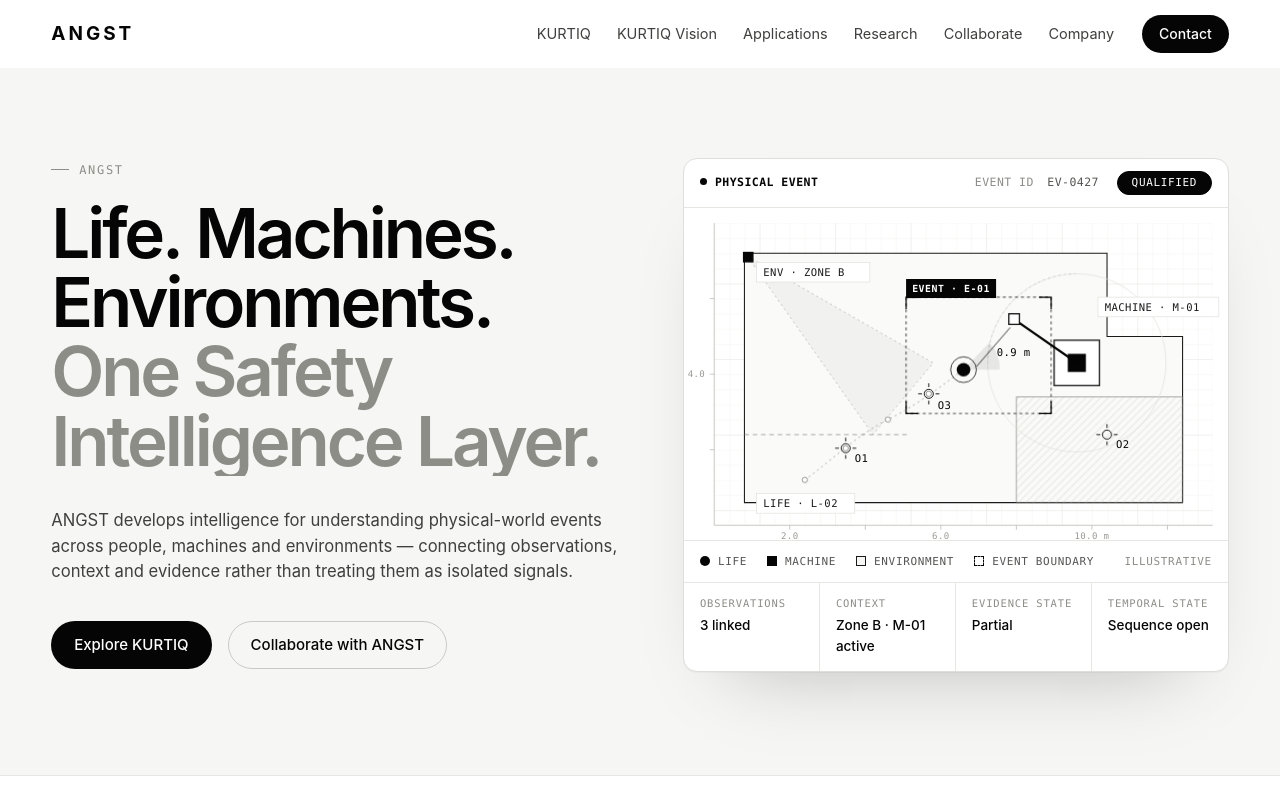
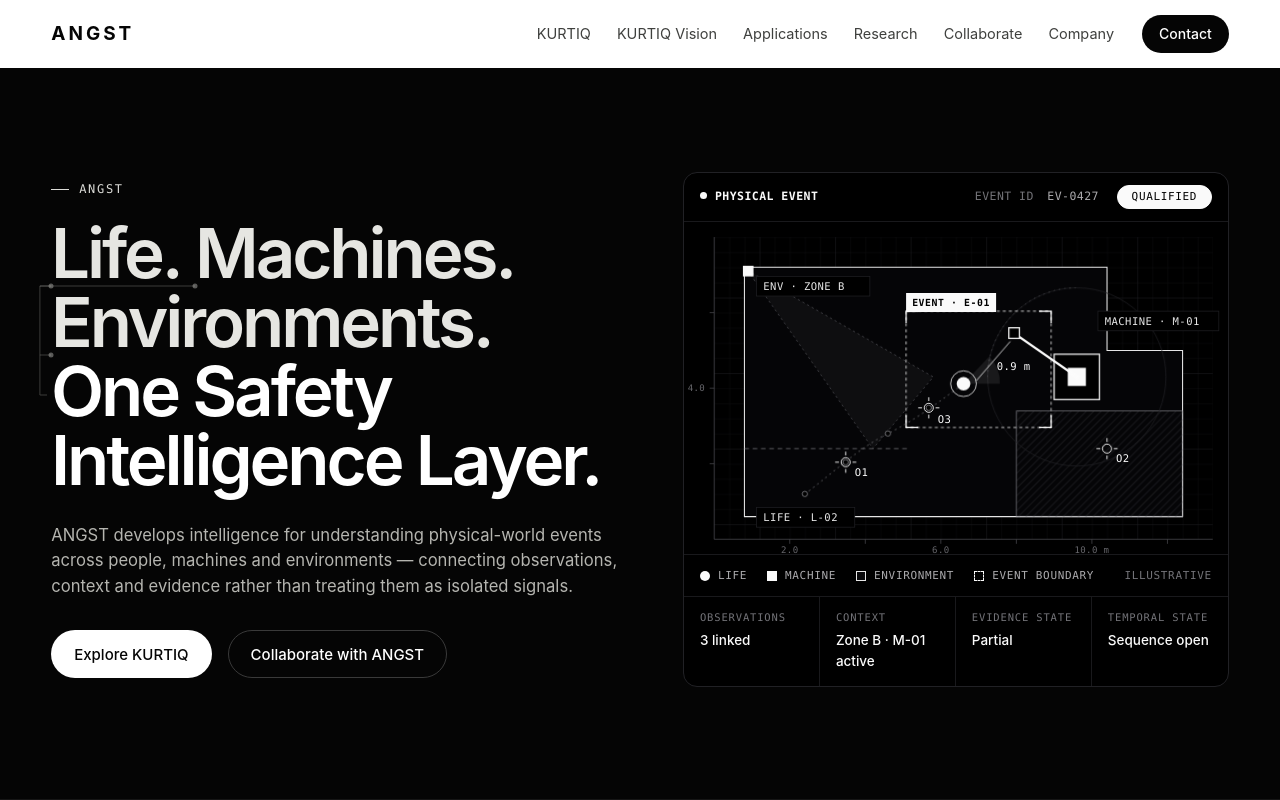
Before and after one commit to camilo1813/angst-website, an Astro site: page / in a window 1280 px wide. Shown: the top 800 px of the page. Built offline with nearby package versions, Linux system fonts and the light colour scheme; Astro itself is replaced by a stand-in of ours.

Commit message:
Phase 1: cinematic hero motion

```diff
--- a/src/pages/index.astro
+++ b/src/pages/index.astro
@@ -65,6 +65,7 @@ const matrix = [
     <section class="hero" data-hero aria-labelledby="hero-title">
       <div class="wrap hero__grid">
         <div class="hero__copy">
+          <svg class="hx-conv" aria-hidden="true" focusable="false"></svg>
           <p class="eyebrow hx-eyebrow">ANGST</p>
           <h1 id="hero-title" class="display">
             <span class="hx-w hx-w--life">Life.</span> <span class="hx-w hx-w--mach">Machines.</span> <span class="hx-w hx-w--env">Environments.</span>
@@ -76,8 +77,8 @@ const matrix = [
             signals.
           </p>
           <div class="actions hx-actions">
-            <a class="btn btn--dark" href="#kurtiq">Explore KURTIQ</a>
-            <a class="btn btn--line" href="#collaborate">Collaborate with ANGST</a>
+            <a class="btn btn--light" href="#kurtiq">Explore KURTIQ</a>
+            <a class="btn btn--line-inv" href="#collaborate">Collaborate with ANGST</a>
           </div>
         </div>
 
--- a/src/scripts/hero.ts
+++ b/src/scripts/hero.ts
@@ -1,30 +1,75 @@
 /**
- * Hero controller. The observation sequence itself is pure CSS (it plays once on load and
- * ends in the final state). This only schedules the quiet 1px scan: once every 8s while the
- * hero is meaningfully visible and the tab is shown.
+ * Hero controller. The cinematic opening itself is CSS (plays once on first load and
+ * ends in the final state). This file only:
+ *  - draws the decorative convergence geometry (Life · Machines · Environments → the answer)
+ *    and reveals it at 2.8s;
+ *  - schedules the quiet 1px panel scan (~every 8s while visible, paused on hidden tab);
+ *  - on a later return, gives a small re-activation instead of replaying the intro.
  */
 import { motionReady, onTabVisibility, prefersReducedMotion, replayClass, watch } from '../lib/motion';
 
 const hero = document.querySelector<HTMLElement>('[data-hero]');
 const field = hero?.querySelector<HTMLElement>('.console__field');
+const copy = hero?.querySelector<HTMLElement>('.hero__copy');
+const svg = hero?.querySelector<SVGSVGElement>('.hx-conv');
 
-if (hero && field && motionReady()) {
+if (hero && field && copy && svg && motionReady()) {
+  // ---- convergence geometry (layout positions only: transforms never affect offsets) ----
+  const pos = (el: HTMLElement) => {
+    let x = 0, y = 0, n: HTMLElement | null = el;
+    while (n && n !== copy) {
+      x += n.offsetLeft;
+      y += n.offsetTop;
+      n = n.offsetParent as HTMLElement | null;
+    }
+    return { x, y, w: el.offsetWidth, h: el.offsetHeight };
+  };
+  const draw = () => {
+    const words = ['life', 'mach', 'env'].map((k) => hero.querySelector<HTMLElement>(`.hx-w--${k}`)!);
+    const answer = hero.querySelector<HTMLElement>('.hx-muted')!;
+    const fs = parseFloat(getComputedStyle(words[0]).fontSize);
+    const spine = -Math.max(10, Math.min(18, fs * 0.16));
+    const nodes = words.map((w) => {
+      const p = pos(w);
+      return { x: p.x, y: Math.round(p.y + p.h * 0.97) };
+    });
+    const a = pos(answer);
+    const end = { x: a.x - 4, y: Math.round(a.y + Math.min(a.h, fs) * 0.55) };
+    const d = (x: number) => x.toFixed(1);
+    let out = '';
+    for (const n of nodes) {
+      out += `<path pathLength="1" d="M${d(n.x)} ${n.y}H${d(spine)}"/><circle cx="${d(n.x)}" cy="${n.y}" r="2.5"/>`;
+    }
+    out += `<path class="spine" pathLength="1" d="M${d(spine)} ${nodes[0].y}V${end.y}H${d(end.x)}"/>`;
+    svg.innerHTML = out;
+  };
+  draw();
+  let rz = 0;
+  window.addEventListener('resize', () => {
+    clearTimeout(rz);
+    rz = window.setTimeout(draw, 150);
+  });
+  const CONVERGE_AT = 2800;
+  window.setTimeout(() => hero.classList.add('is-converge'), Math.max(0, CONVERGE_AT - performance.now()));
+
+  // ---- quiet scan + return behaviour ----
   const EVERY = 8000;
   let timer = 0;
   let inView = false;
+  let visits = 0;
   let tabShown = !document.hidden;
 
   const halt = () => {
     clearTimeout(timer);
     field.classList.remove('is-scan');
   };
-  const schedule = () => {
+  const schedule = (first = EVERY) => {
     clearTimeout(timer);
     if (!inView || !tabShown || prefersReducedMotion()) return;
     timer = window.setTimeout(() => {
       replayClass(field, 'is-scan');
       schedule();
-    }, EVERY);
+    }, first);
   };
 
   watch(hero, {
@@ -32,7 +77,12 @@ if (hero && field && motionReady()) {
     leave: 0.1,
     onEnter: () => {
       inView = true;
-      schedule();
+      visits += 1;
+      if (visits > 1 && !prefersReducedMotion()) {
+        // Returning visitor: no full intro — a small re-activation and an immediate scan.
+        replayClass(hero, 'is-return');
+        schedule(250);
+      } else schedule();
     },
     onLeave: () => {
       inView = false;
--- a/src/styles/site.css
+++ b/src/styles/site.css
@@ -1079,101 +1079,177 @@ main { padding-top: var(--hdr); }
 }
 
 /* =====================================================================
-   PHASE 1 — Hero observation motion
-   Everything below runs only under .motion-ready (set before first paint)
-   and with no reduced-motion preference. The default markup IS the final
-   state, so no-JS / reduced-motion visitors see the complete hero.
+   PHASE 1 — Cinematic hero (darkness → Life → Machines → Environments →
+   relationships → One Safety Intelligence Layer). The markup's default styles
+   ARE the final hero: no-JS and reduced-motion visitors see it settled.
+   Sequence runs only under .motion-ready (set before first paint).
    ===================================================================== */
-.hx-pill { display: inline-grid; justify-items: center; align-items: center; }
+
+/* ---- final dark hero (static) ---- */
+.hero {
+  background: var(--black);
+  color: var(--ev-supported);
+  border-bottom: 1px solid #161616;
+  min-height: calc(100vh - var(--hdr));
+  min-height: calc(100svh - var(--hdr));
+  display: flex;
+  align-items: center;
+}
+.hero > .wrap { width: 100%; }
+.hero .eyebrow { color: #dcdcd8; }
+.hero .display { font-size: min(clamp(2.35rem, 5.4vw, 4.9rem), 9.4vh); }
+@media (min-width: 961px) {
+  /* height-aware spacing so the whole hero (incl. CTA) fits short laptop screens such as 1536×730 */
+  .hero { padding-block: clamp(32px, min(7vw, 6.5vh), 112px) clamp(40px, min(8vw, 7.5vh), 124px); }
+  .hero .lead { margin-top: min(32px, 3.4vh); }
+  .hero .actions { margin-top: min(36px, 3.8vh); }
+}
+.hero .lead { color: #b5b5b0; }
+.hx-w { display: inline-block; color: #e6e6e2; transform-origin: 0 60%; }
+.hero .hx-muted { color: #ffffff; transform-origin: 0 50%; }
+.hero__copy { position: relative; }
+.hx-conv { position: absolute; left: 0; top: 0; width: 1px; height: 1px; overflow: visible; pointer-events: none; }
+.hx-conv path { fill: none; stroke: #8d8d88; stroke-width: 1; }
+.hx-conv circle { fill: #d9d9d4; }
+/* the event panel becomes a dark instrument (monochrome inversion keeps every tone relation) */
+.hero .console { filter: invert(1); border-color: #dededa; box-shadow: none; }
+.hx-pill { display: inline-grid; justify-items: center; align-items: center; background: var(--black); color: var(--white); border-color: var(--black); }
 .hx-st { grid-area: 1 / 1; }
-.hx-st--1, .hx-st--2 { visibility: hidden; }      /* final state: QUALIFIED */
-.hx-pill { background: var(--black); color: var(--white); border-color: var(--black); }
-.hx-w { position: relative; }
+.hx-st--1, .hx-st--2 { visibility: hidden; }
 .console__field { position: relative; }
 .console__scan { position: absolute; inset: 0; pointer-events: none; opacity: 0; }
 .console__scan::before { content: ''; position: absolute; top: 0; bottom: 0; left: 0; width: 1px; background: var(--evl-probable); opacity: 0.55; }
+@media (max-width: 600px) {
+  .hx-w { display: block; width: max-content; }   /* mobile: each term on its own line, its own emergence */
+}
 
 @media (prefers-reduced-motion: no-preference) {
-  /* --- hero copy: tone resolves (inactive → supported), marks appear and leave --- */
-  .motion-ready .hx-eyebrow { animation: hx-fadetone 0.4s var(--ease-std) 0.2s both; }
-  .motion-ready .hx-w { animation: hx-tone 0.4s var(--ease-std) both; }
-  .motion-ready .hx-w--life { animation-delay: 0.6s; }
-  .motion-ready .hx-w--mach { animation-delay: 1s; animation-duration: 0.3s; }
-  .motion-ready .hx-w--env { animation-delay: 1.3s; animation-duration: 0.3s; }
+  /* whole hero: barely perceptible approach */
+  .motion-ready .hero__grid { animation: hx-approach 2.4s var(--ease-settle) both; }
 
-  /* Life — organic presence: one soft pulse beside the word */
+  /* ANGST — present, subdued, reaches off-white during convergence */
+  .motion-ready .hero .eyebrow { animation: hx-angst 0.6s var(--ease-std) 2.8s both; }
+
+  /* Life · Machines · Environments — each emerges (scale + tone), then all settle together */
+  .motion-ready .hx-w {
+    animation: hx-emerge var(--d, 0.8s) var(--ease-settle) var(--at) both, hx-settle 0.4s var(--ease-std) 2.4s forwards;
+  }
+  .motion-ready .hx-w--life { --at: 0.3s; --d: 0.8s; --s0: 0.92; --s1: 1.075; }
+  .motion-ready .hx-w--mach { --at: 1s; --d: 0.75s; --s0: 0.94; --s1: 1.065; }
+  .motion-ready .hx-w--env { --at: 1.7s; --d: 0.8s; --s0: 0.95; --s1: 1.055; }
+
+  /* Life — organic presence pulse at its peak */
   .motion-ready .hx-w--life::after {
-    content: ''; position: absolute; right: -0.17em; top: 0.18em;
+    content: ''; position: absolute; right: -0.2em; top: 0.2em;
     width: max(5px, 0.065em); height: max(5px, 0.065em); border-radius: 50%;
-    background: var(--evl-supported); opacity: 0; pointer-events: none;
-    animation: hx-presence 1.3s var(--ease-settle) 0.6s both;
+    background: #ffffff; opacity: 0; pointer-events: none;
+    animation: hx-presence 1.1s var(--ease-settle) 0.62s both;
   }
-  /* Machines — deterministic alignment: a tick steps into register above the word */
+  /* Machines — a tick snaps into register (stepped, deterministic) */
   .motion-ready .hx-w--mach::before,
   .motion-ready .hx-w--mach::after {
-    content: ''; position: absolute; left: 0.02em; background: var(--evl-supported); opacity: 0; pointer-events: none;
-    animation: hx-align 1.05s steps(4, end) 1s both;
+    content: ''; position: absolute; left: 0.02em; background: #ffffff; opacity: 0; pointer-events: none;
+    animation: hx-align 0.9s steps(4, end) 1.3s both;
   }
-  .motion-ready .hx-w--mach::before { top: -0.06em; width: 0.42em; height: 1px; }
-  .motion-ready .hx-w--mach::after { top: -0.14em; width: 1px; height: 0.09em; }
-  /* Environments — spatial: registration corners settle around the word */
+  .motion-ready .hx-w--mach::before { top: -0.07em; width: 0.42em; height: 1px; }
+  .motion-ready .hx-w--mach::after { top: -0.15em; width: 1px; height: 0.09em; }
+  @media (max-width: 600px) {
+    /* stacked terms: the alignment tick comes in from the left margin instead of above */
+    .motion-ready .hx-w--mach::before { top: 0.5em; left: -0.34em; width: 0.22em; }
+    .motion-ready .hx-w--mach::after { top: 0.42em; left: -0.1em; height: 0.16em; }
+  }
+  /* Environments — registration corners settle around the term */
   .motion-ready .hx-w--env::before,
   .motion-ready .hx-w--env::after {
-    content: ''; position: absolute; top: 0.04em; width: 0.16em; height: 0.16em;
-    border: 0 solid var(--evl-supported); opacity: 0; pointer-events: none;
-    animation: hx-register 1.1s var(--ease-settle) 1.3s both;
+    content: ''; position: absolute; top: 0.02em; width: 0.16em; height: 0.16em;
+    border: 0 solid #ffffff; opacity: 0; pointer-events: none;
+    animation: hx-register 1s var(--ease-settle) 2s both;
   }
-  .motion-ready .hx-w--env::before { left: -0.07em; border-left-width: 1px; border-top-width: 1px; --dx: -5px; }
-  .motion-ready .hx-w--env::after { right: -0.07em; border-right-width: 1px; border-top-width: 1px; --dx: 5px; }
+  .motion-ready .hx-w--env::before { left: -0.08em; border-left-width: 1px; border-top-width: 1px; --dx: -5px; }
+  .motion-ready .hx-w--env::after { right: -0.08em; border-right-width: 1px; border-top-width: 1px; --dx: 5px; }
 
-  /* "One Safety Intelligence Layer." resolves last, with a hard clip edge (no gradient blend) */
-  .motion-ready .hx-muted {
-    background: linear-gradient(90deg, var(--mid) 50%, var(--evl-inactive) 50%) 100% 0 / 200% 100% no-repeat;
-    -webkit-background-clip: text; background-clip: text; color: transparent;
-    animation: hx-edge 0.45s var(--ease-std) 2s both;
-  }
-  .motion-ready .hx-lead { animation: hx-rise 0.45s var(--ease-std) 0.45s both; }
-  .motion-ready .hx-actions { animation: hx-rise 0.45s var(--ease-std) 0.65s both; }
+  /* convergence geometry (built by hero.ts, revealed with .is-converge) */
+  .motion-ready .hx-conv path { stroke-dasharray: 1; stroke-dashoffset: 1; }
+  .motion-ready .hx-conv circle { opacity: 0; }
+  .motion-ready .hero.is-converge .hx-conv path { animation: hx-link 0.45s var(--ease-std) forwards, hx-quiet 0.6s var(--ease-std) 1.2s forwards; }
+  .motion-ready .hero.is-converge .hx-conv path.spine { animation-delay: 0.25s, 1.2s; }
+  .motion-ready .hero.is-converge .hx-conv circle { animation: hx-node 0.3s var(--ease-std) forwards, hx-quiet 0.6s var(--ease-std) 1.2s forwards; }
 
-  /* --- event panel construction (≈0.2s → 2.6s) --- */
-  .motion-ready .hx-zone { stroke-dasharray: 1; animation: hx-draw 0.4s var(--ease-std) 0.2s both; }
-  .motion-ready .hx-keys { animation: hx-in 0.3s linear 0.45s both; }
-  .motion-ready .hx-trail { animation: hx-in 0.4s linear 0.6s both; }
-  .motion-ready .hx-tp { animation: hx-in 0.15s linear both; animation-delay: calc(0.6s + var(--i) * 0.08s); }
-  .motion-ready .hx-now { animation: hx-in 0.25s var(--ease-std) 0.9s both; }
-  .motion-ready .hx-o1 { animation: hx-in 0.2s linear 0.95s both; }
-  .motion-ready .hx-machine { animation: hx-in 0.25s linear 1s both; }
-  .motion-ready .hx-arm { transform-box: view-box; transform-origin: 520px 205px; animation: hx-arm 0.35s steps(3, end) 1.05s both; }
-  .motion-ready .hx-cam { animation: hx-in 0.3s linear 1.3s both; }
-  .motion-ready .hx-ctx { animation: hx-in 0.3s linear 1.35s both; }
-  .motion-ready .hx-o2 { animation: hx-in 0.2s linear 1.45s both; }
-  .motion-ready .hx-o3 { animation: hx-in 0.2s linear 1.55s both; }
-  .motion-ready .hx-prox { stroke-dasharray: 1; animation: hx-draw 0.25s var(--ease-std) 1.6s both; }
-  .motion-ready .hx-prox-lbl { animation: hx-in 0.2s linear 1.75s both; }
-  .motion-ready .hx-ev-c { transform-box: view-box; transform-origin: 390px 195px; animation: hx-frame 0.35s var(--ease-settle) 1.7s both; }
-  .motion-ready .hx-ev-r, .motion-ready .hx-ev-tag { animation: hx-in 0.25s linear 1.85s both; }
-  .motion-ready .hx-foot dd { animation: hx-tone 0.3s var(--ease-std) both; }
-  .motion-ready .hx-foot div:nth-child(1) dd { animation-delay: 2s; }
-  .motion-ready .hx-foot div:nth-child(2) dd { animation-delay: 2.1s; }
-  .motion-ready .hx-foot div:nth-child(3) dd { animation-delay: 2.2s; }
-  .motion-ready .hx-foot div:nth-child(4) dd { animation-delay: 2.3s; }
+  /* One Safety Intelligence Layer — the answer, resolves with authority */
+  .motion-ready .hero .hx-muted { animation: hx-answer 0.7s var(--ease-settle) 3.8s both; }
 
-  /* status pill: (none) → OBSERVED 1.1s → CORRELATED 1.9s → QUALIFIED 2.5s; fixed width (stacked) */
-  .motion-ready .hx-pill { animation: hx-pill 2.6s linear both; }
-  .motion-ready .hx-st--1 { animation: hx-st1 2.6s linear both; }
-  .motion-ready .hx-st--2 { animation: hx-st2 2.6s linear both; }
-  .motion-ready .hx-st--3 { animation: hx-st3 2.6s linear both; }
+  /* lead + CTA present but quiet, settle fully at the end */
+  .motion-ready .hero .hx-lead { animation: hx-quietin 0.5s var(--ease-std) 4.5s both; --q: 0.45; }
+  .motion-ready .hero .hx-actions { animation: hx-quietin 0.5s var(--ease-std) 4.5s both; --q: 0.65; }
 
-  /* quiet observation scan — scheduled by hero.ts every 8s while visible */
+  /* event panel — faint instrument that brightens with the story */
+  .motion-ready .hero .console { animation: hx-panel 2.8s linear both; }
+  /* during LIFE */
+  .motion-ready .hx-trail { animation: hx-in 0.4s linear 0.45s both; }
+  .motion-ready .hx-tp { animation: hx-in 0.15s linear both; animation-delay: calc(0.4s + var(--i) * 0.09s); }
+  .motion-ready .hx-now { animation: hx-in 0.3s var(--ease-std) 0.75s both; }
+  .motion-ready .hx-o1 { animation: hx-in 0.2s linear 0.85s both; }
+  /* during MACHINES */
+  .motion-ready .hx-machine { animation: hx-in 0.3s linear 1.15s both; }
+  .motion-ready .hx-arm { transform-box: view-box; transform-origin: 520px 205px; animation: hx-arm 0.45s steps(3, end) 1.3s both; }
+  /* during ENVIRONMENTS */
+  .motion-ready .hx-zone { stroke-dasharray: 1; animation: hx-draw 0.5s var(--ease-std) 1.8s both; }
+  .motion-ready .hx-keys { animation: hx-in 0.3s linear 1.9s both; }
+  .motion-ready .hx-cam { animation: hx-in 0.35s linear 2s both; }
+  .motion-ready .hx-ctx { animation: hx-in 0.35s linear 2.1s both; }
+  .motion-ready .hx-o2 { animation: hx-in 0.2s linear 2.2s both; }
+  .motion-ready .hx-o3 { animation: hx-in 0.2s linear 2.3s both; }
+  /* during convergence */
+  .motion-ready .hx-prox { stroke-dasharray: 1; animation: hx-draw 0.3s var(--ease-std) 2.85s both; }
+  .motion-ready .hx-prox-lbl { animation: hx-in 0.2s linear 3s both; }
+  .motion-ready .hx-ev-c { transform-box: view-box; transform-origin: 390px 195px; animation: hx-frame 0.4s var(--ease-settle) 2.95s both; }
+  .motion-ready .hx-ev-r, .motion-ready .hx-ev-tag { animation: hx-in 0.3s linear 3.15s both; }
+  /* correlation develops */
+  .motion-ready .hx-foot dd { animation: hx-tone-l 0.3s var(--ease-std) both; }
+  .motion-ready .hx-foot div:nth-child(1) dd { animation-delay: 3.3s; }
+  .motion-ready .hx-foot div:nth-child(2) dd { animation-delay: 3.4s; }
+  .motion-ready .hx-foot div:nth-child(3) dd { animation-delay: 3.5s; }
+  .motion-ready .hx-foot div:nth-child(4) dd { animation-delay: 3.6s; }
+
+  /* status: (none) → OBSERVED 2.8s → CORRELATED 3.3s → QUALIFIED 4.0s — stacked, fixed width */
+  .motion-ready .hx-pill { animation: hx-pill 4.1s linear both; }
+  .motion-ready .hx-st--1 { animation: hx-st1 4.1s linear both; }
+  .motion-ready .hx-st--2 { animation: hx-st2 4.1s linear both; }
+  .motion-ready .hx-st--3 { animation: hx-st3 4.1s linear both; }
+
+  /* quiet observation scan (hero.ts, every ~8s while visible) and return re-activation */
   .motion-ready .console__field.is-scan .console__scan { animation: hx-scan 1.6s var(--ease-std) both; }
+  .motion-ready .hero.is-return .hx-muted { animation: hx-relume 0.9s var(--ease-std) both; }
 }
 
-@keyframes hx-tone { from { color: var(--evl-inactive); } }
-@keyframes hx-fadetone { from { color: var(--evl-inactive); opacity: 0.6; } }
+@keyframes hx-approach { from { transform: scale(0.985); } }
+@keyframes hx-angst { from { color: #a0a09c; } }
+@keyframes hx-emerge {
+  0% { transform: scale(var(--s0)); color: #3a3a3a; }
+  55% { transform: scale(var(--s1)); color: #ffffff; }
+  100% { transform: scale(1); color: #c9c9c5; }
+}
+@keyframes hx-settle { from { color: #c9c9c5; } to { color: #e6e6e2; } }
+@keyframes hx-answer {
+  0% { transform: scale(0.97); color: #2a2a2a; }
+  45% { transform: scale(1.02); color: #a5a5a0; }
+  100% { transform: scale(1); color: #ffffff; }
+}
+@keyframes hx-quietin { from { opacity: var(--q); } }
+@keyframes hx-panel {
+  0%, 11% { opacity: 0.15; }
+  39% { opacity: 0.4; }
+  64% { opacity: 0.62; }
+  89% { opacity: 0.85; }
+  100% { opacity: 1; }
+}
+@keyframes hx-link { to { stroke-dashoffset: 0; } }
+@keyframes hx-node { to { opacity: 1; } }
+@keyframes hx-quiet { to { opacity: 0.4; } }
+@keyframes hx-relume { from { color: #a5a5a0; } }
+@keyframes hx-tone-l { from { color: var(--evl-inactive); } }
 @keyframes hx-in { from { opacity: 0; } }
-@keyframes hx-rise { from { opacity: 0; transform: translateY(6px); } }
 @keyframes hx-draw { from { stroke-dashoffset: 1; fill-opacity: 0; } }
-@keyframes hx-edge { from { background-position: 100% 0; } to { background-position: 0 0; } }
 @keyframes hx-arm { from { opacity: 0; transform: rotate(-9deg); } 34% { opacity: 1; } }
 @keyframes hx-frame { from { opacity: 0; transform: scale(1.05); } }
 @keyframes hx-presence {
@@ -1196,14 +1272,15 @@ main { padding-top: var(--hdr); }
   75% { opacity: 1; transform: translate(0, 0); }
   100% { opacity: 0; transform: translate(0, 0); }
 }
+/* pill (inside the inverted panel: authored in light-theme values) */
 @keyframes hx-pill {
-  0%, 42% { background: transparent; color: var(--mid); border-color: var(--evl-inactive); border-style: dashed; }
-  43%, 72% { background: transparent; color: var(--evl-probable); border-color: var(--mid); border-style: solid; }
-  73%, 95% { background: transparent; color: var(--ink-2); border-color: var(--black); border-style: solid; }
+  0%, 67% { background: transparent; color: var(--mid); border-color: var(--evl-inactive); border-style: dashed; }
+  68%, 79% { background: transparent; color: var(--evl-probable); border-color: var(--mid); border-style: solid; }
+  80%, 96% { background: transparent; color: var(--ink-2); border-color: var(--black); border-style: solid; }
 }
-@keyframes hx-st1 { 0%, 41% { visibility: hidden; opacity: 0; } 42%, 72% { visibility: visible; opacity: 1; } 73%, 100% { visibility: hidden; opacity: 0; } }
-@keyframes hx-st2 { 0%, 72% { visibility: hidden; opacity: 0; } 73%, 95% { visibility: visible; opacity: 1; } 96%, 100% { visibility: hidden; opacity: 0; } }
-@keyframes hx-st3 { 0%, 95% { visibility: hidden; opacity: 0; } 96%, 100% { visibility: visible; opacity: 1; } }
+@keyframes hx-st1 { 0%, 67% { visibility: hidden; opacity: 0; } 68%, 79% { visibility: visible; opacity: 1; } 80%, 100% { visibility: hidden; opacity: 0; } }
+@keyframes hx-st2 { 0%, 79% { visibility: hidden; opacity: 0; } 80%, 96% { visibility: visible; opacity: 1; } 97%, 100% { visibility: hidden; opacity: 0; } }
+@keyframes hx-st3 { 0%, 96% { visibility: hidden; opacity: 0; } 97%, 100% { visibility: visible; opacity: 1; } }
 @keyframes hx-scan {
   0% { opacity: 0; transform: translateX(0); }
   10% { opacity: 1; }
```
Also changed, not shown: Claude outputs/hero-1440x900-1-initial.png (added), Claude outputs/hero-1440x900-2-life.png (added), Claude outputs/hero-1440x900-3-machines.png (added), Claude outputs/hero-1440x900-4-environments.png (added), Claude outputs/hero-1440x900-5-convergence.png (added), Claude outputs/hero-1440x900-6-final.png (added), Claude outputs/hero-390x844-1-initial.png (added), Claude outputs/hero-390x844-2-life.png (added), Claude outputs/hero-390x844-3-machines.png (added), Claude outputs/hero-390x844-4-environments.png (added), Claude outputs/hero-390x844-5-convergence.png (added), Claude outputs/hero-390x844-6-final.png (added), 2 other files.
